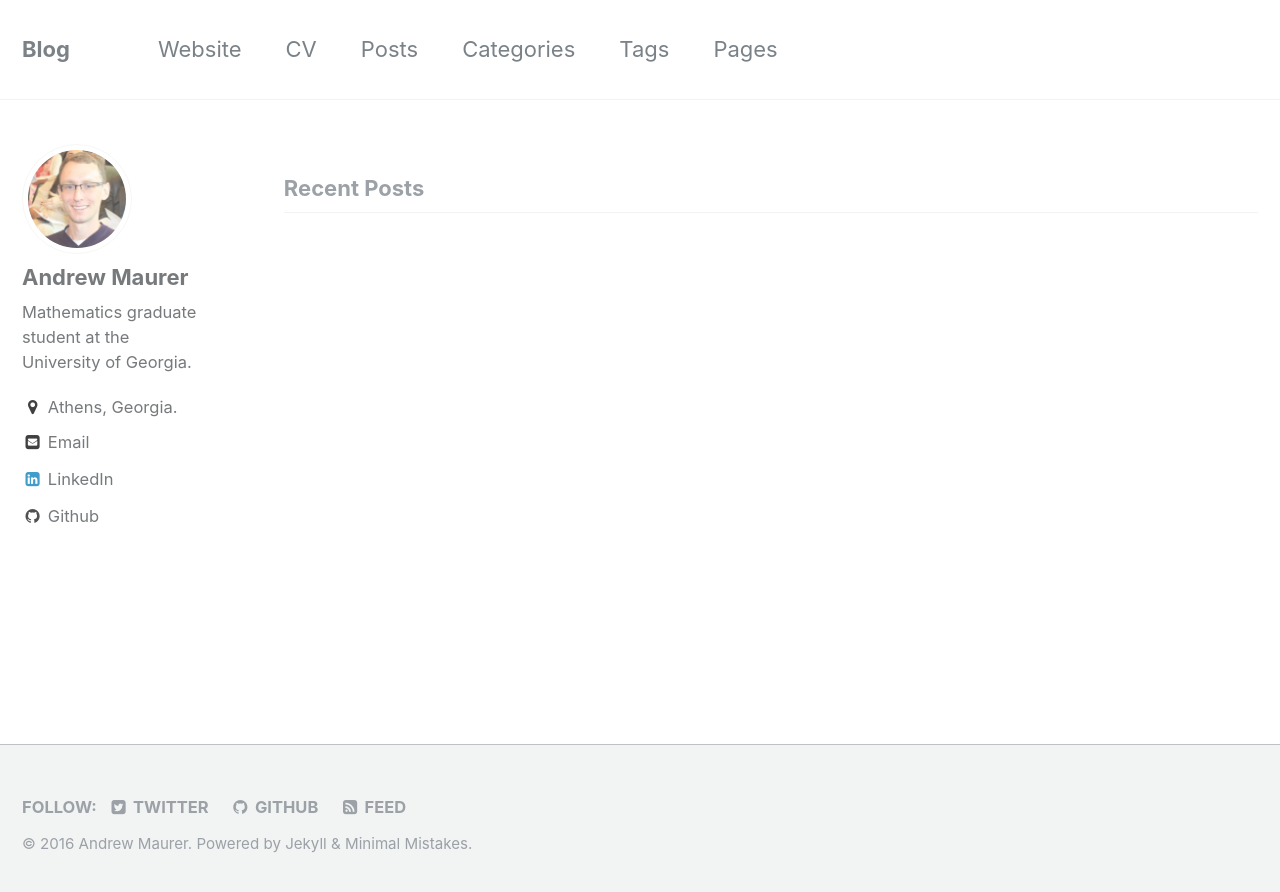
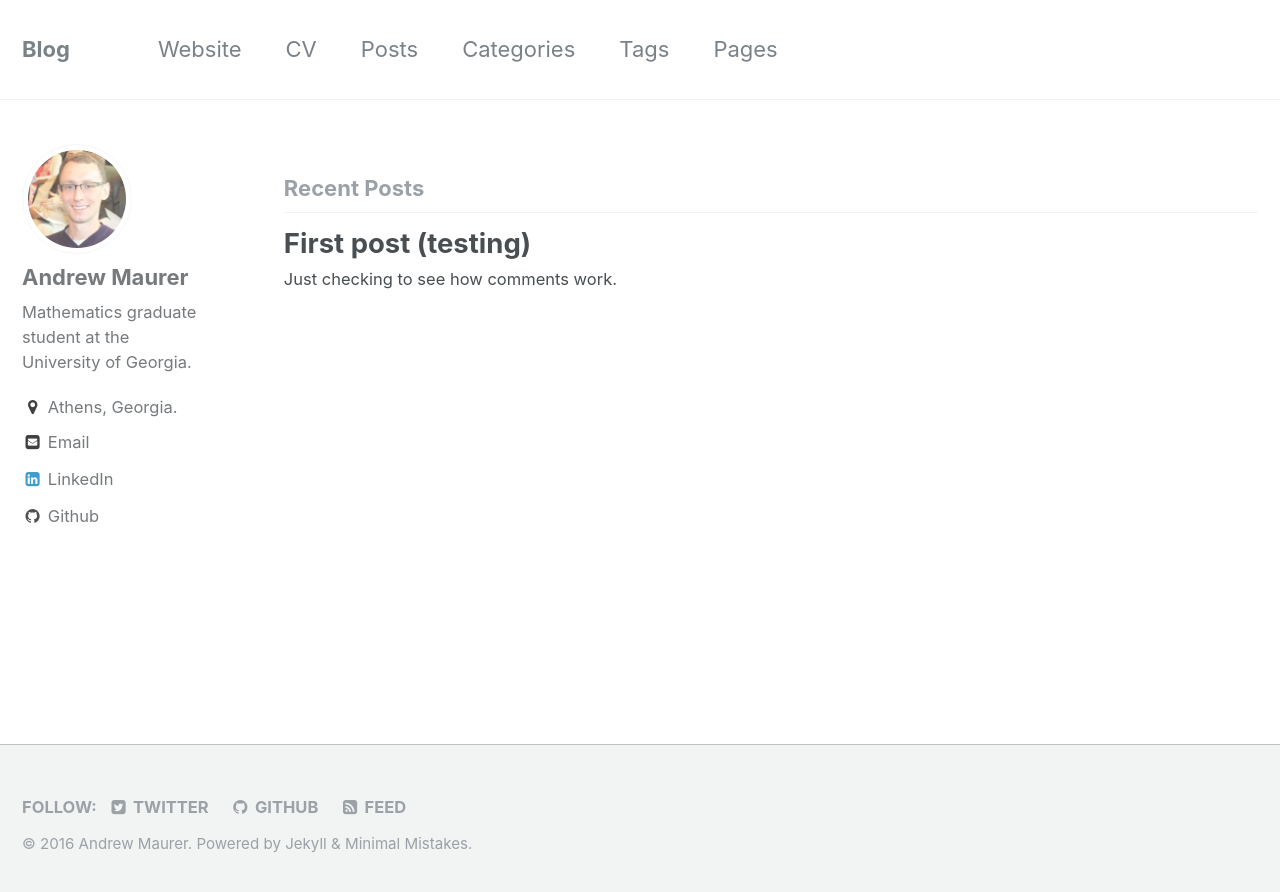
Before and after one commit to andrewmaurer/blog, a Jekyll site: the page built from index.html, in a window 1280 px wide. Shown: the top 892 px of the page. Built offline with Jekyll 4.4.1, drawn with Linux system fonts in a browser that asks for light colours; the list of posts is cut into pages by our own code.

Commit message:
testing out facebook comments

```diff
--- a/_config.yml
+++ b/_config.yml
@@ -18,14 +18,14 @@ teaser                   : # filename of teaser fallback teaser image placed in
 # breadcrumbs            : false # true, false (default)
 words_per_minute         : 200
 comments:
-  provider               : # false (default), "disqus", "discourse", "facebook", "google-plus", "staticman", "custom"
+  provider               : facebook # false (default), "disqus", "discourse", "facebook", "google-plus", "staticman", "custom"
   disqus:
     shortname            : # https://help.disqus.com/customer/portal/articles/466208-what-s-a-shortname-
   discourse:
     server               : # https://meta.discourse.org/t/embedding-discourse-comments-via-javascript/31963 , e.g.: meta.discourse.org
   facebook:
     # https://developers.facebook.com/docs/plugins/comments
-    appid                :
+    appid                : 533836343476911
     num_posts            : # 5 (default)
     colorscheme          : # "light" (default), "dark"
 staticman:
--- /dev/null
+++ b/_posts/2016-10-24-first.md
@@ -0,0 +1,9 @@
+---
+layout: single
+title: First post (testing)
+category: uncategorized
+tags:
+date: 2016-10-24 17:00:00
+---
+
+Just checking to see how comments work.
```
